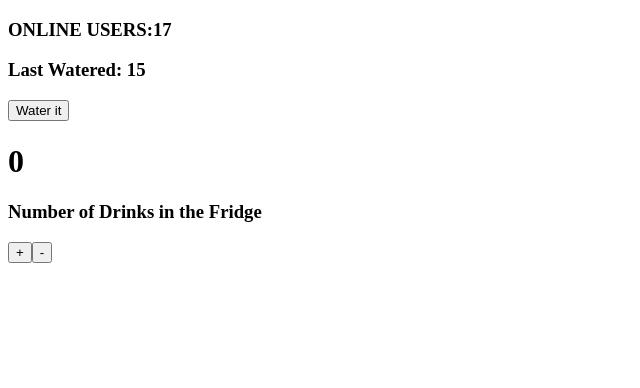
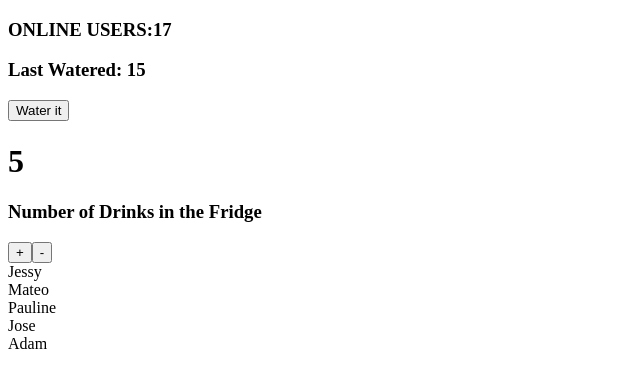
Before and after one commit to HenriqueFadoni/dashboard, a React (Create React App) app: page / in a window 1280 px wide. Shown: the top 388 px of the page, without its empty margins (0-640 px from the left). Built offline with nearby package versions, Linux system fonts and the light colour scheme; no server answers.

Commit message:
InOffice, displaying people that are working today

```diff
--- a/src/App.js
+++ b/src/App.js
@@ -4,6 +4,7 @@ import OnlineUsers from './components/OnlineUsers';
 import WeatherCond from './containers/WeatherCond';
 import WaterPlant from './containers/WaterPlant';
 import DrinkCounter from './containers/DrinkCounter';
+import InOffice from './containers/InOffice';
 
 function App() {
   return (
@@ -12,6 +13,7 @@ function App() {
       <WeatherCond />
       <WaterPlant />
       <DrinkCounter />
+      <InOffice />
     </div>
   );
 }
--- a/src/containers/DrinkCounter.js
+++ b/src/containers/DrinkCounter.js
@@ -1,7 +1,7 @@
 import React, { useState } from 'react';
 
 const DrinkCounter = () => {
-  const [counter, setCounter] = useState(0);
+  const [counter, setCounter] = useState(5);
 
   const addHandler = () => setCounter(counter + 1);
 
--- /dev/null
+++ b/src/containers/InOffice.js
@@ -0,0 +1,23 @@
+import React, { useState } from 'react';
+
+const InOffice = () => {
+  const [workingToday] = useState([
+    'Jessy',
+    'Mateo',
+    'Pauline',
+    'Jose',
+    'Adam'
+  ]);
+
+  const renderList = workingToday.map((person, i) => (
+    <div key={i}>{person}</div>
+  ));
+
+  return (
+    <div>
+      {renderList}
+    </div>
+  );
+}
+
+export default InOffice;
```
